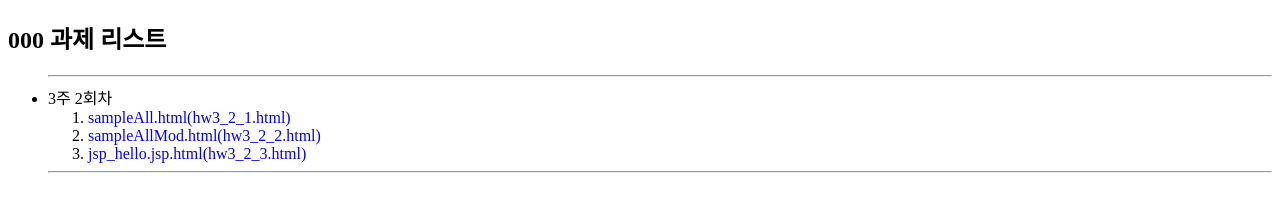
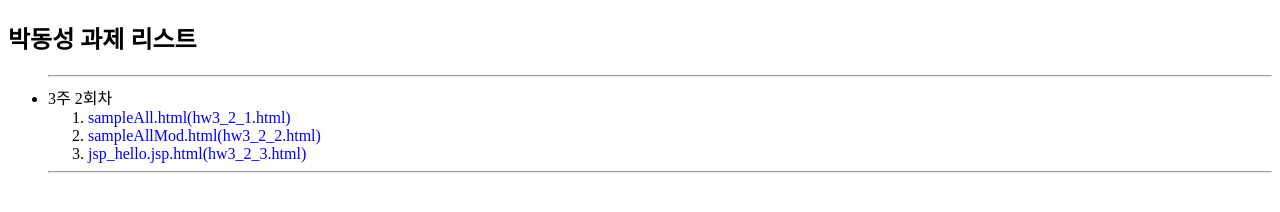
Before and after one commit to allino1127/20171359.github.io, a plain HTML site: page index.html in a window 1280 px wide. Drawn offline with Linux system fonts and the light colour scheme.

Commit message:
Update index.html

```diff
--- a/index.html
+++ b/index.html
@@ -8,7 +8,7 @@ a:link{color:blue; text-decoration:none;} a:visited{color:purple; text-decoratio
 a:hover{text-decoration:underline;}a:active{color:red; text-decoration:none;}
 </style></head>
 <body>
-<h2>000 과제 리스트</h2>
+<h2>박동성 과제 리스트</h2>
  <ul><hr/>
    <li> 3주 2회차</li>
    <ol>
```
